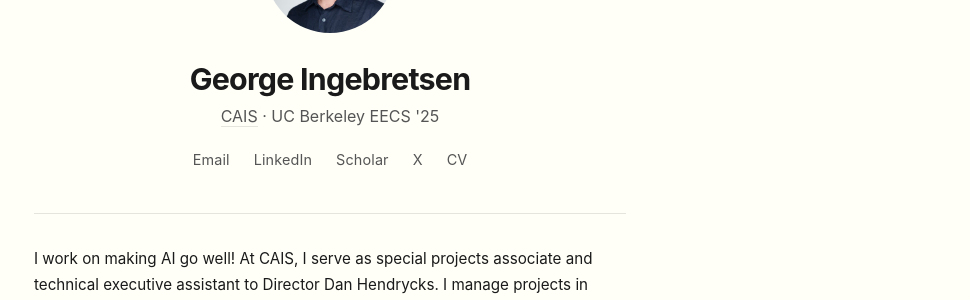
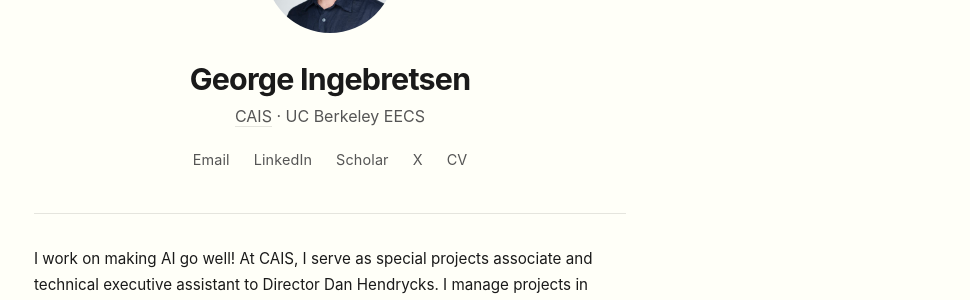
Before and after one commit to Georgeingebretsen/georgeingebretsen.github.io, a Jekyll site: the page built from index.md, in a window 1280 px wide. Shown: the part 177-477 px from the top of the page, without its empty margins (310-1280 px from the left). Built offline with Jekyll 4.4.1, drawn with Linux system fonts in a browser that asks for light colours.

Commit message:
Remove '25 from tagline, update CV
Co-Authored-By: Claude Opus 4.6 <noreply@anthropic.com>

```diff
--- a/index.md
+++ b/index.md
@@ -5,7 +5,7 @@ layout: landing
 <div class="hero">
   <img src="me.jpeg" alt="George Ingebretsen" class="avatar">
   <h1>George Ingebretsen</h1>
-  <p class="tagline"><a href="https://www.safe.ai/">CAIS</a> · UC Berkeley EECS '25</p>
+  <p class="tagline"><a href="https://www.safe.ai/">CAIS</a> · UC Berkeley EECS</p>
   <div class="social-links">
     <a href="mailto:george.ingebretsen@gmail.com">Email</a>
     <a href="https://linkedin.com/in/george-ingebretsen" target="_blank">LinkedIn</a>
```
Also changed, not shown: 1 other file.
